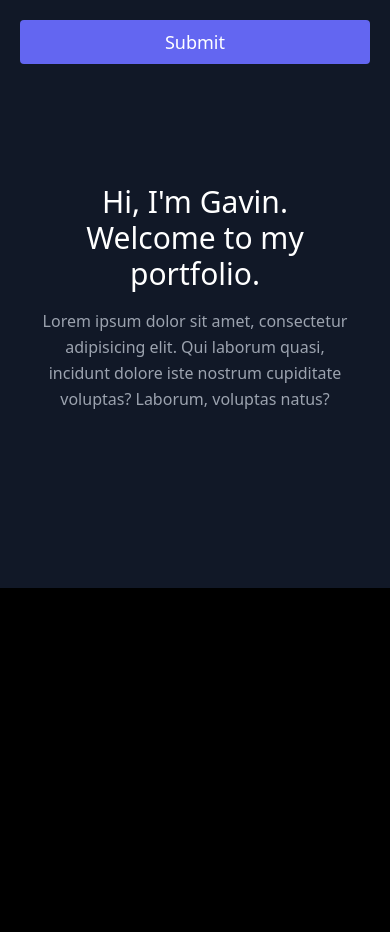
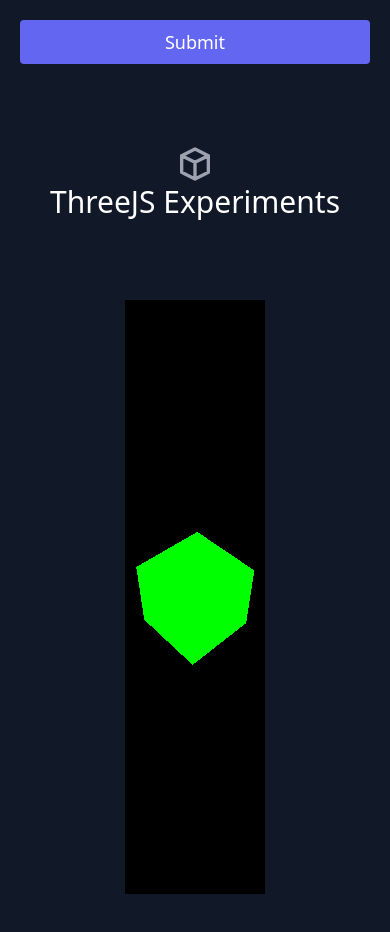
Before and after one commit to Cloudinnovates/gavinshr.com, a React (Create React App) app: page / in a window 390 px wide. Shown: the part 3636-4568 px from the top of the page. Before the commit the page ends 4224 px from the top, so only its background shows below. Built offline with nearby package versions, Linux system fonts and the light colour scheme.

Commit message:
Working ThreeJS 3D rendering inside of a React component + aligned using Tailwind CSS

```diff
--- a/package.json
+++ b/package.json
@@ -11,6 +11,7 @@
     "react": "^17.0.2",
     "react-dom": "^17.0.2",
     "react-scripts": "5.0.0",
+    "three": "^0.135.0",
     "web-vitals": "^2.1.2"
   },
   "scripts": {
--- a/src/components/ThreeJS.js
+++ b/src/components/ThreeJS.js
@@ -1,22 +1,50 @@
 import React, { Component } from "react";
-//import ReactDOM from "react-dom";
-//import * as THREE from "three";
+import { CubeIcon } from "@heroicons/react/outline";
+import ReactDOM from "react-dom";
+import * as THREE from "three";
 
 class ThreeJS extends Component {
+  componentDidMount() {
+    // === THREE.JS CODE START ===
+    var sceneSizeModifier = 250;
+
+    var scene = new THREE.Scene();
+    var camera = new THREE.PerspectiveCamera( 75, ((window.innerWidth-sceneSizeModifier)/(window.innerHeight-sceneSizeModifier)), 0.1, 1000 );
+    var renderer = new THREE.WebGLRenderer();
+    renderer.setSize( window.innerWidth - sceneSizeModifier, window.innerHeight - sceneSizeModifier);
+
+    // document.body.appendChild( renderer.domElement );
+    // use ref as a mount point of the Three.js scene instead of the document.body
+    this.mount.appendChild( renderer.domElement );
+
+    var geometry = new THREE.BoxGeometry( 1, 1, 1 );
+    var material = new THREE.MeshBasicMaterial( { color: 0x00ff00 } );
+    var cube = new THREE.Mesh( geometry, material );
+    scene.add( cube );
+    camera.position.z = 5;
+    var animate = function () {
+      requestAnimationFrame( animate );
+      cube.rotation.x += 0.01;
+      cube.rotation.y += 0.01;
+      renderer.render( scene, camera );
+    };
+    animate();
+    // === THREE.JS EXAMPLE CODE END ===
+  }
   render() {
     return (
       <section id="threeJS">
-        <div className="container mx-auto flex px-10 py-20 md:flex-row flex-col items-center">
-          <div className="lg:flex-grow md:w-1/2 lg:pr-24 md:pr-16 flex flex-col md:items-start md:text-left mb-16 md:mb-0 items-center text-center">
-            <h1 className="title-font sm:text-4xl text-3xl mb-4 font-medium text-white">
-              Hi, I'm Gavin.
-              <br className="hidden lg:inline-block" /> Welcome to my portfolio.
-            </h1>
-            <p className="mb-8 leading-relaxed">
-              Lorem ipsum dolor sit amet, consectetur adipisicing elit. Qui
-              laborum quasi, incidunt dolore iste nostrum cupiditate voluptas?
-              Laborum, voluptas natus?
-            </p>
+        <div>
+          <div className="container px-5 pt-10 pb-0 mx-auto">
+            <div className="text-center mb-20">
+              <CubeIcon className="mx-auto inline-block w-10 mb-0" />
+              <h1 className="sm:text-4xl text-3xl font-medium title-font text-white mb-4">
+                ThreeJS Experiments
+              </h1>
+            </div>
+          </div>
+          <div className="container mx-auto flex px-10 pt-0 pb-20 md:flex-row flex-col items-center">
+            <div ref={ref => (this.mount = ref)} />
           </div>
         </div>
       </section>
```
Also changed, not shown: 1 other file (tests, documents, lock files or other folders).
